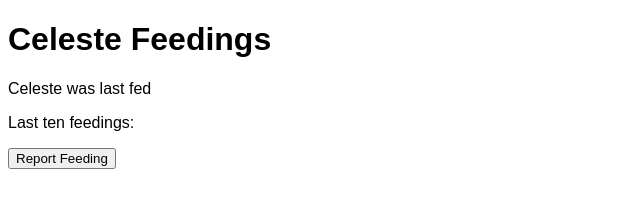
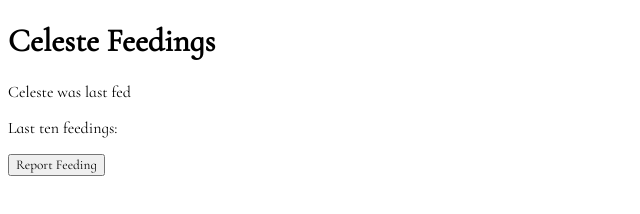
Before and after one commit to tofergregg/baby-feeding, a plain HTML site: page index.html in a window 1280 px wide. Shown: the whole page, without its empty margins (0-640 px from the left). Drawn offline with Linux system fonts and the light colour scheme; no server answers.

Commit message:
added google font

```diff
--- a/index.html
+++ b/index.html
@@ -5,12 +5,13 @@
         <style>
         html * {
             color: #000;
-            font-family: Arial;
+            font-family: 'Cormorant Infant';
         }
         table, th, td {
             border: 1px solid black;
         }
         </style>
+        <link href="https://fonts.googleapis.com/css?family=Cormorant+Infant&display=swap" rel="stylesheet">
     </head>
     <body onload="last_ten()">
         <h1>Celeste Feedings</h1>
```
